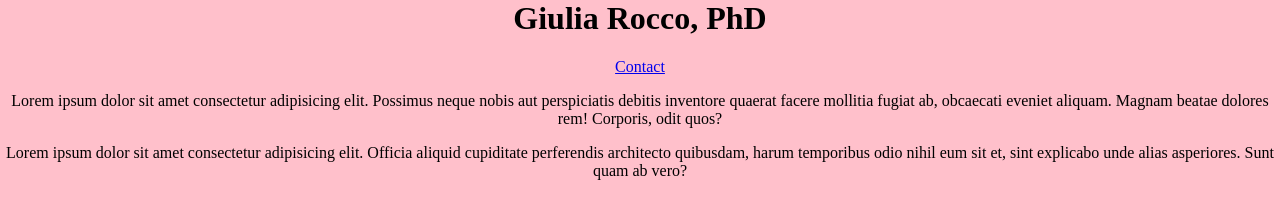
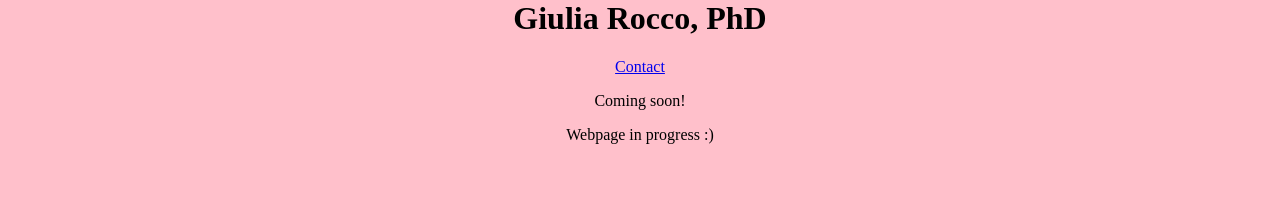
Before and after one commit to giuliarocco/test, a plain HTML site: page index.html in a window 1280 px wide. Drawn offline with Linux system fonts and the light colour scheme.

Commit message:
sometext

```diff
--- a/index.html
+++ b/index.html
@@ -8,7 +8,7 @@
 <body>
     <h1>Giulia Rocco, PhD</h1>
     <a href="contact.html">Contact</a>
-    <p> Lorem ipsum dolor sit amet consectetur adipisicing elit. Possimus neque nobis aut perspiciatis debitis inventore quaerat facere mollitia fugiat ab, obcaecati eveniet aliquam. Magnam beatae dolores rem! Corporis, odit quos?</p>
-    <p> Lorem ipsum dolor sit amet consectetur adipisicing elit. Officia aliquid cupiditate perferendis architecto quibusdam, harum temporibus odio nihil eum sit et, sint explicabo unde alias asperiores. Sunt quam ab vero?</p>
+    <p> Coming soon!</p>
+    <p> Webpage in progress :) </p>
 </body>
 </html>
```
